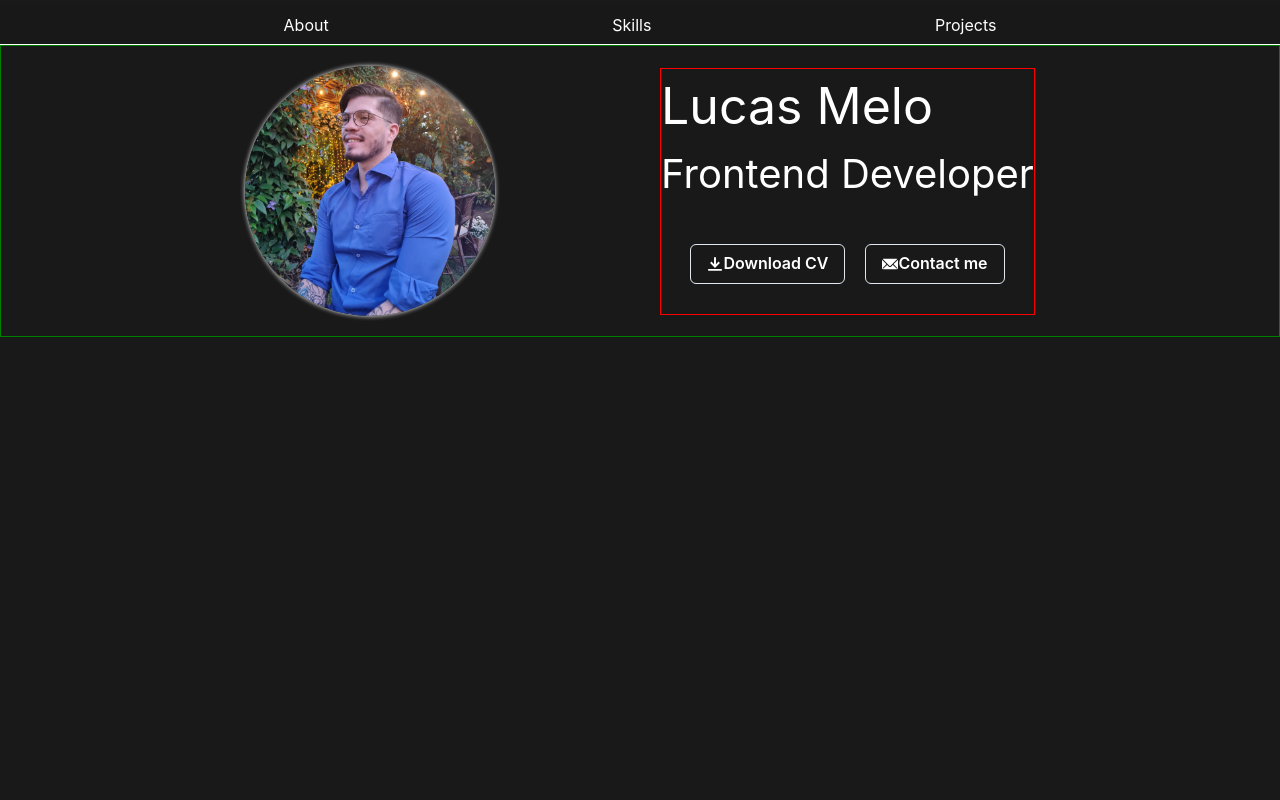
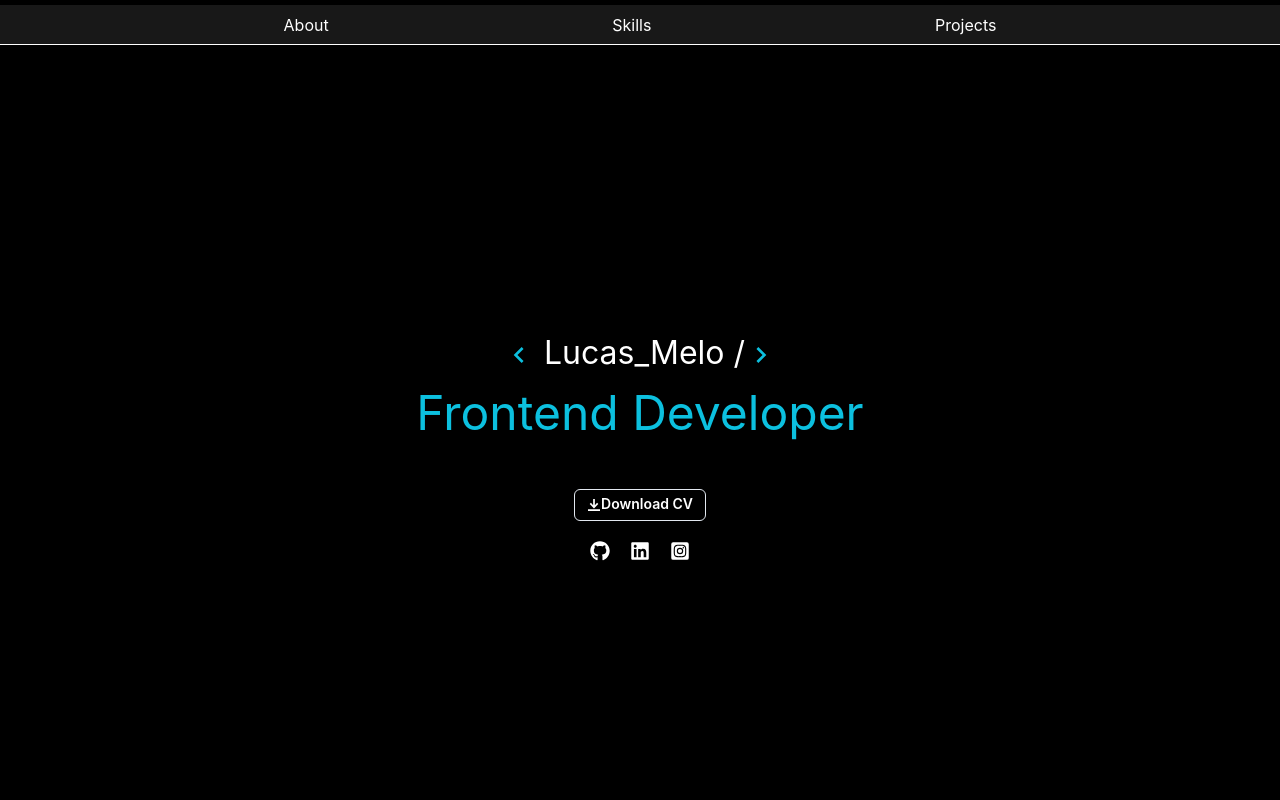
Before and after one commit to Zuucas/my-portfolio, a React app: page / in a window 1280 px wide. Shown: the top 800 px of the page. Built offline with nearby package versions, Linux system fonts and the light colour scheme; the HTML template or start-up script is replaced by a standard one.

Commit message:
refactor: layout alteration

```diff
--- a/package.json
+++ b/package.json
@@ -16,7 +16,8 @@
     "@emotion/styled": "^11.11.5",
     "framer-motion": "^11.1.9",
     "react": "^18.2.0",
-    "react-dom": "^18.2.0"
+    "react-dom": "^18.2.0",
+    "react-icons": "^5.2.1"
   },
   "devDependencies": {
     "@types/react": "^18.2.66",
--- a/src/components/about.tsx
+++ b/src/components/about.tsx
@@ -1,16 +1,44 @@
-// import { Box, Flex } from "@chakra-ui/react"
+import { ChevronLeftIcon, ChevronRightIcon, DownloadIcon } from "@chakra-ui/icons"
+import { Text, Flex, Center, Button, Link } from "@chakra-ui/react"
+import { FaGithub, FaInstagramSquare, FaLinkedin } from "react-icons/fa"
 
 
 export const About = () => {
     return (
-        <>
-            {/* <Flex gap={5}
-            flexWrap='wrap'
-            direction={{ base: 'column', sm:'column', md: 'row', lg:'row' }}
+        <Flex
+        justify='center'
+        align='center'
+        direction='column'
+        h='100vh'
+        // border='1px solid white'
+        borderBottom='1px solid #fff'
+        >
+            <Center
+            color='white'
+            fontSize='2rem'
+            mb='40px'
             >
-                <Box h='200px' w='200px' bg='red'></Box>
-                <Box h='200px' w='200px' bg='blue'></Box>
-            </Flex> */}
-        </>
+            <Flex
+            direction='column'>
+                <Text textAlign='center'><ChevronLeftIcon color='#0cc0df'/>  Lucas_Melo /<ChevronRightIcon color='#0cc0df'/></Text>
+                <Text fontSize={{base:'2rem', md:'3rem'}} color='#0cc0df'>Frontend Developer</Text>
+                </Flex>
+            </Center>
+
+            <Flex direction='column'
+             align='center'>
+                <Button color='#fff' size='sm' variant='outline'><DownloadIcon/>Download CV</Button>
+                <Flex
+                fontSize='20px'
+                gap={5}
+                color='white'
+                mt='20px'
+                >
+                    <Link _hover={{opacity: 0.5}}><FaGithub /></Link>
+                    <Link _hover={{opacity: 0.5}}><FaLinkedin /></Link>
+                    <Link _hover={{opacity: 0.5}}><FaInstagramSquare /></Link>
+                </Flex>
+            </Flex>
+        </Flex>
     )
 }
--- a/src/components/hero.tsx
+++ b/src/components/hero.tsx
@@ -4,54 +4,48 @@ import { DownloadIcon, EmailIcon } from "@chakra-ui/icons";
 
 export const Hero = () => {
     return (
-        <>
+        <Flex
+        h='100vh'
+        // border='10px solid red'
+        justify='center'
+        align='center'
+        id="hero"
+        >
             <Flex
             justifyContent='center'
             align='center'
-            p='20px'
-            gap={15}
-            border='1px solid green'
-            direction={{base:'column', sm:'column',md: 'row',lg: 'row'}}
+            // border='1px solid green'
+            direction={{base:'column', md: 'row',}}
+            mx={{base:'0',md:'100px'}}
             >
                 <Image
                 src={myPhoto}
                 alt="Minha foto"
-                w='250px'
+                w='350px'
                 borderRadius='50%'
                 mr={{base:'0',md:'150px'}}
-                // border='2px solid white'
                 boxShadow='0 0 5px #fff' //borda com sombra
                 />
 
 
                 <Flex //flex com nome e botoes
-                border='1px solid red'
+                // border='1px solid red'
                 direction='column'
                 color='#fff'
-
+                mx={{base:'20px',md:'50px'}}
                 >
 
                     <Text
-                    fontSize='50px'>Lucas Melo</Text>
+                    fontSize='30px'>Sobre mim</Text>
 
                     <Text
-                    fontSize='40px'>Frontend Developer</Text>
+                    wordBreak='break-all'
+                    fontSize='20px'>Meu nome é Lucas Melo, tenho 25 anos. Com interesse profundo por resolver problemas através de linhas de código, sempre estou buscando aprender novas formas de lidar com problemas, explorar novas tecnologias e desenvolver soluções criativas.
+                    Além da programação, tenho um grande amor pelos animais.</Text>
 
-                    <Flex
-                    h='100px'
-                    p='20px'
-                    gap={5}
-                    mt='10px'
-                    align='center'
-                    justify='center'
-                    direction={{base:'column',sm:'column',md:'row'}}
-                    >
-                        <Button color='#fff' size='md' variant='outline'><DownloadIcon/>Download CV</Button>
-                        <Button color='#fff' size='md' variant='outline'><EmailIcon/>Contact me</Button>
-                    </Flex>
                 </Flex>
             </Flex>
 
-        </>
+        </Flex>
     );
 };
--- a/src/components/navBar.tsx
+++ b/src/components/navBar.tsx
@@ -1,8 +1,18 @@
 import { HamburgerIcon } from "@chakra-ui/icons"
-import { Flex, Link } from "@chakra-ui/react"
+import { Flex, Link, Modal, Stack, HStack, VStack,
+    ModalOverlay,
+    ModalContent,
+    ModalHeader,
+    ModalFooter,
+    ModalBody,
+    ModalCloseButton,
+    useDisclosure,
+    Button, } from "@chakra-ui/react"
 
 
 export const NavBar = () => {
+    const { isOpen, onOpen, onClose } = useDisclosure()
+
     return (
         <>
             <Flex
@@ -10,10 +20,11 @@ export const NavBar = () => {
             bg='#181818'
             align='center'
             // fontSize='1.2rem'
-            mb={{base:'40px', md:'0px'}}
+            // mb={{base:'40px', md:'0px'}}
             borderBottom='1px solid white'
             position='relative'
             mt='5px'
+            maxW='100vw'
 
             >
                 <Flex
@@ -22,7 +33,7 @@ export const NavBar = () => {
                 w='100vw'
                 display={{base:'none',md:'flex'}}
                 >
-                    <Link>About</Link>
+                    <Link href="#hero">About</Link>
                     <Link>Skills</Link>
                     <Link>Projects</Link>
                 </Flex>
@@ -34,10 +45,30 @@ export const NavBar = () => {
                 display={{base:'flex',md:'none'}}
                 // mr='20px'
                 >
-                    <HamburgerIcon color='white'/>
+                    <HamburgerIcon onClick={onOpen} color='white'/>
                 </Flex>
             </Flex>
 
+            <Modal isOpen={isOpen} onClose={onClose}>
+        <ModalOverlay />
+        <ModalContent
+        ml='auto'
+        w='120px'
+        bg='#181818'
+        color='#fff'
+        >
+
+          <ModalBody>
+            <VStack>
+                <Link href="#hero" onClick={onClose}>About</Link>
+                <Link>Skills</Link>
+                <Link>Projects</Link>
+            </VStack>
+          </ModalBody>
+
+
+        </ModalContent>
+      </Modal>
         </>
     )
 }
--- a/src/pages/home.tsx
+++ b/src/pages/home.tsx
@@ -7,10 +7,12 @@ import { NavBar } from "../components/navBar"
 export const Home = () => {
     return (
         <Flex direction={'column'}
-        h='100vh' bg='#191919'>
+        // h='100vh'
+        bg='#000'
+        >
             <NavBar/>
+            <About/>
             <Hero/>
-            <About/>
         </Flex>
     )
 }
```
Also changed, not shown: 1 other file (tests, documents, lock files or other folders).
